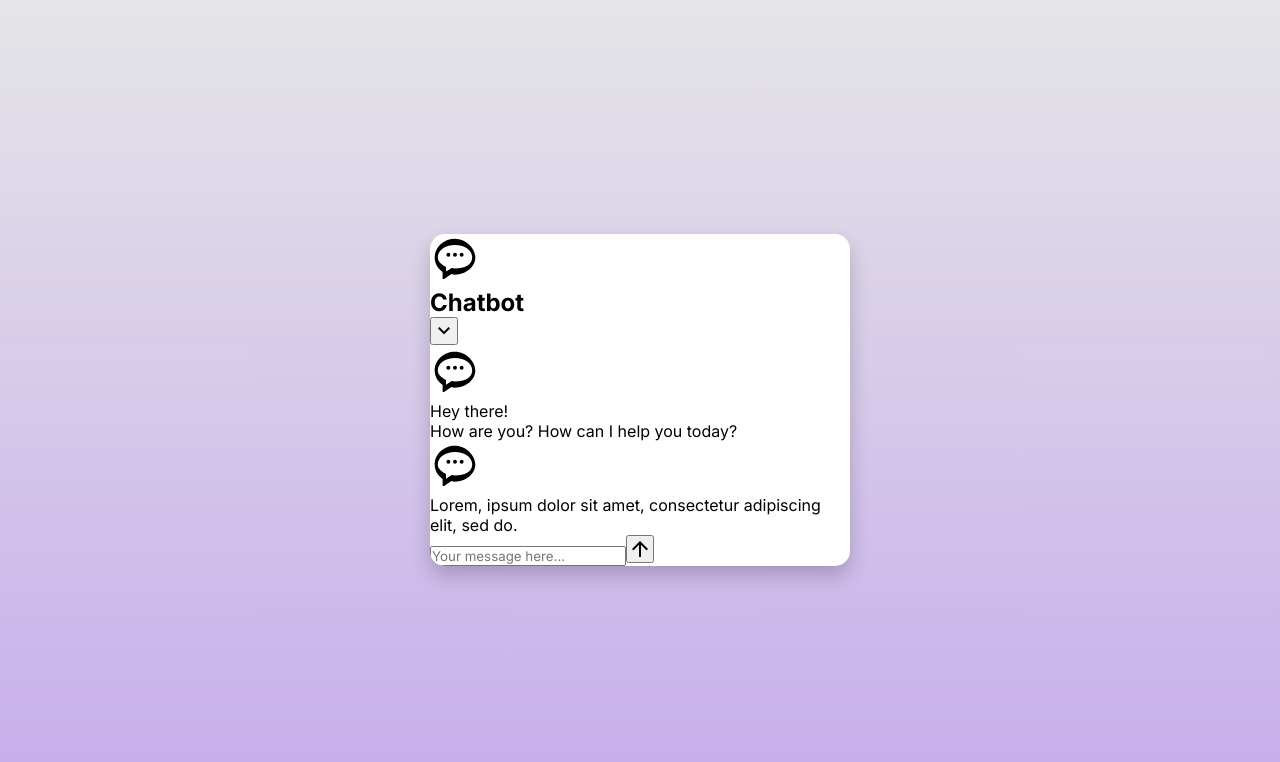
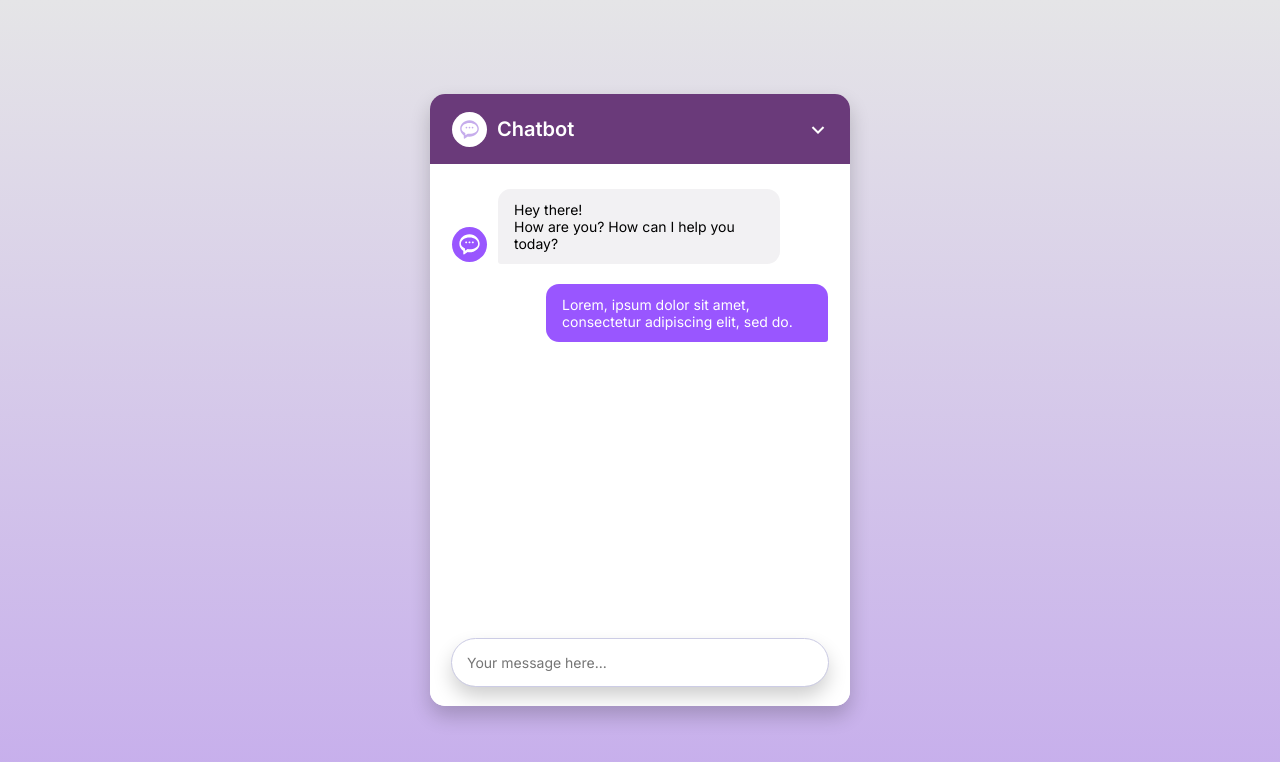
Before and after one commit to xellga-olga/chatbot, a React (Vite) app: page / in a window 1280 px wide. Shown: the top 762 px of the page. Built offline with nearby package versions, Linux system fonts and the light colour scheme.

Commit message:
Styling App component

```diff
--- a/src/App.jsx
+++ b/src/App.jsx
@@ -1,4 +1,5 @@
 import ChatbotIcon from "./components/ChatbotIcon.jsx";
+import ChatForm from "./components/ChatForm.jsx";
 
 const App = () => {
     return (
@@ -24,7 +25,7 @@ const App = () => {
                     </div>
 
                     <div className='message user-message'>
-                        <ChatbotIcon/>
+
                         <p className='message-text'>
                            Lorem, ipsum dolor sit amet, consectetur adipiscing elit, sed do.
                         </p>
@@ -32,12 +33,7 @@ const App = () => {
                 </div>
                 {/*Chatbot Footer*/}
                 <div className='chatbot-footer'>
-                    <form action='#' className='chat-form'>
-                        <input type='text' placeholder='Your message here...' className='message-input' required/>
-                        <button className="material-symbols-outlined">
-                            arrow_upward
-                        </button>
-                    </form>
+                    <ChatForm />
                 </div>
             </div>
         </div>
--- /dev/null
+++ b/src/components/ChatForm.jsx
@@ -0,0 +1,13 @@
+
+const ChatForm = () => {
+    return (
+        <form action='#' className='chat-form'>
+            <input type='text' placeholder='Your message here...' className='message-input' required/>
+            <button className="material-symbols-outlined">
+                arrow_upward
+            </button>
+        </form>
+    );
+};
+
+export default ChatForm;
--- a/src/index.css
+++ b/src/index.css
@@ -18,9 +18,167 @@ body {
 }
 
 .chatbot {
+    position: relative;
     width: 420px;
     background: white;
     border-radius: 15px;
     overflow: hidden;
     box-shadow: 0 10px 20px rgba(0,0,0,0.2);
 }
+
+.chatbot .chatbot-header {
+    display: flex;
+    align-items: center;
+    justify-content: space-between;
+    background: #6a3a7a;
+    padding: 15px 22px;
+}
+
+.chatbot-header .header-info {
+    display: flex;
+    align-items: center;
+    gap: 10px;
+}
+
+.header-info svg {
+    width: 35px;
+    height: 35px;
+    background: white;
+    border-radius: 50%;
+    padding: 6px;
+    fill: #c6adec;
+    flex-shrink: 0;
+}
+
+.header-info .logo-text {
+    color: #fff;
+    font-size: 20px;
+    font-weight: 600;
+}
+
+.chatbot-header button {
+    border: none;
+    height: 40px;
+    width: 40px;
+    outline: none;
+    background: none;
+    cursor: pointer;
+    color: #fff;
+    font-size: 25px;
+    margin-right: -10px;
+    padding-top: 2px;
+    border-radius: 50%;
+    transition: 0.3s ease;
+}
+
+.chatbot-header button:hover {
+    background: #9956ff;
+}
+
+.chatbot-body {
+    display: flex;
+    flex-direction: column;
+    gap: 20px;
+    overflow-y: auto;
+    padding: 25px 22px;
+    height: 460px;
+    margin-bottom: 82px;
+}
+
+.chatbot-body .message {
+    display: flex;
+    align-items: center;
+    gap: 11px;
+}
+
+.chatbot-body .bot-message svg {
+    height: 35px;
+    width: 35px;
+    padding: 5px;
+    border-radius: 50%;
+    background: #9956ff;
+    fill: #fff;
+    margin-bottom: 2px;
+    flex-shrink: 0;
+    align-self: flex-end;
+}
+
+.chatbot-body .message .message-text {
+    max-width: 75%;
+    padding: 12px 16px;
+    word-wrap: break-word;
+    font-size: 14px;
+    white-space: pre-line;
+}
+
+.chatbot-body .bot-message .message-text {
+    border-radius: 13px 13px 13px 3px;
+    background: #f2f1f3;
+}
+
+.chatbot-body .user-message {
+    flex-direction: column;
+    align-items: flex-end;
+}
+
+.chatbot-body .user-message .message-text {
+    border-radius: 13px 13px 3px 13px;
+    background: #9956ff;
+    color: #fff;
+}
+
+.chatbot-footer {
+    position: absolute;
+    bottom: 0;
+    width: 100%;
+    background: #fff;
+    padding: 16px 22px 20px;
+}
+
+.chatbot-footer .chat-form {
+    display: flex;
+    align-items: center;
+    background: #fff;
+    outline: 1px solid #cccce5;
+    border-radius: 32px;
+    box-shadow: 0 10px 20px rgba(0,0,0,0.2);
+}
+
+.chatbot-footer .chat-form:focus-within {
+    outline: 2px solid #d1c1e9;
+
+}
+
+.chat-form .message-input {
+    border: none;
+    outline: none;
+    background: none;
+    font-size: 14px;
+    height: 47px;
+    padding: 0 15px;
+    width: 100%;
+}
+
+.chat-form button {
+    display: none;
+    height: 30px;
+    width: 30px;
+    background: #9956ff;
+    color: #fff;
+    border: none;
+    outline: none;
+    border-radius: 50%;
+    flex-shrink: 0;
+    cursor: pointer;
+    font-size: 18px;
+    margin-right: 5px;
+    transition: 0.3s ease;
+}
+
+.chat-form button:hover {
+    background: #7821ff;
+}
+
+.chat-form .message-input:valid ~ button {
+    display: block;
+}
```
